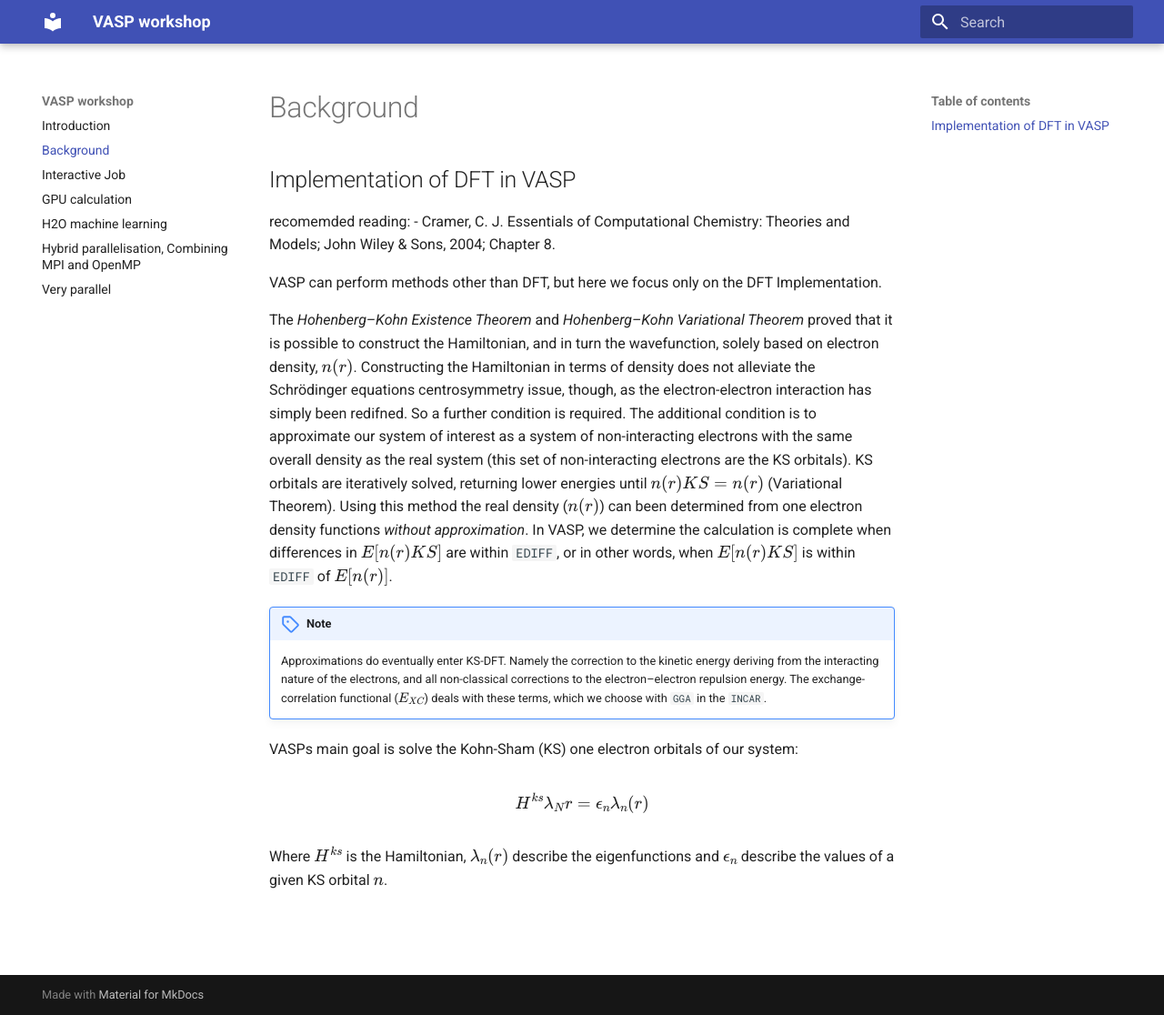
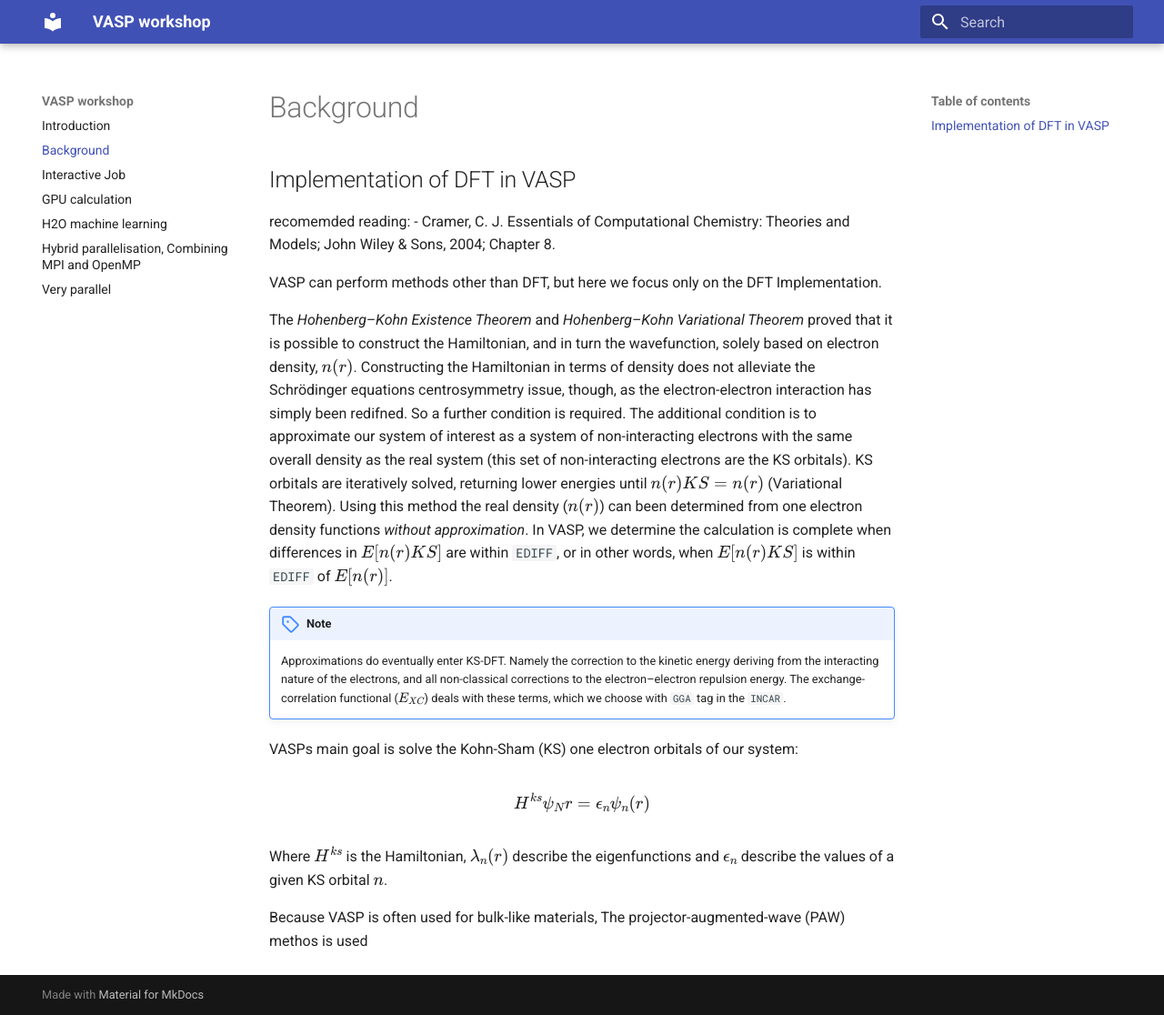
Before and after one commit to Johnryder23/VASP_workshop, an MkDocs documentation site: the page built from docs/background.md, in a window 1280 px wide and 1116 px high. Shown: the whole window at 91% size. Built offline with MkDocs 1.6.1 and Material for MkDocs 9.7.7, drawn with Linux system fonts in a browser that asks for light colours.

Commit message:
small additions

```diff
--- a/docs/background.md
+++ b/docs/background.md
@@ -9,12 +9,14 @@ VASP can perform methods other than DFT, but here we focus only on the DFT Imple
 The *Hohenberg–Kohn Existence Theorem* and *Hohenberg–Kohn Variational Theorem* proved that it is possible to construct the Hamiltonian, and in turn the wavefunction, solely based on electron density, $n(r)$. Constructing the Hamiltonian in terms of density does not alleviate the Schrödinger equations centrosymmetry issue, though, as the electron-electron interaction has simply been redifned. So a further condition is required. The additional condition is to approximate our system of interest as a system of non-interacting electrons with the same overall density as the real system (this set of non-interacting electrons are the KS orbitals). KS orbitals are iteratively solved, returning lower energies until $n(r)KS=n(r)$ (Variational Theorem). Using this method the real density ($n(r)$) can been determined from one electron density functions *without approximation*. In VASP, we determine the calculation is complete when differences in $E[n(r)KS]$ are within `EDIFF`, or in other words, when $E[n(r)KS]$ is within `EDIFF` of $E[n(r)]$.
 
 !!! note
-    Approximations do eventually enter KS-DFT. Namely the correction to the kinetic energy deriving from the interacting nature of the electrons, and all non-classical corrections to the electron–electron repulsion energy. The exchange-correlation functional ($E_{XC}$) deals with these terms, which we choose with `GGA` in the `INCAR`.
+    Approximations do eventually enter KS-DFT. Namely the correction to the kinetic energy deriving from the interacting nature of the electrons, and all non-classical corrections to the electron–electron repulsion energy. The exchange-correlation functional ($E_{XC}$) deals with these terms, which we choose with `GGA` tag in the `INCAR`.
 
 VASPs main goal is solve the Kohn-Sham (KS) one electron orbitals of our system:
 
 $$
-H^{ks}\lambda_N{r}=\epsilon_n \lambda_n(r)
+H^{ks}\psi_N{r}=\epsilon_n \psi_n(r)
 $$
 
 Where $H^{ks}$ is the Hamiltonian,  $\lambda_n(r)$ describe the eigenfunctions and $\epsilon_n$ describe the values of a given KS orbital $n$.
+
+Because VASP is often used for bulk-like materials,         The projector-augmented-wave (PAW) methos is used
```
